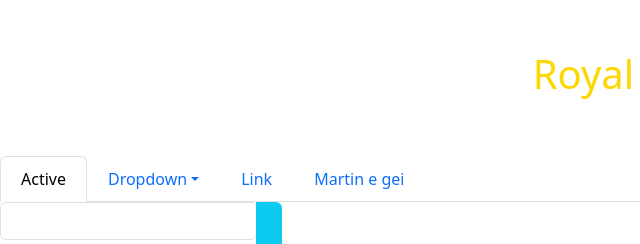
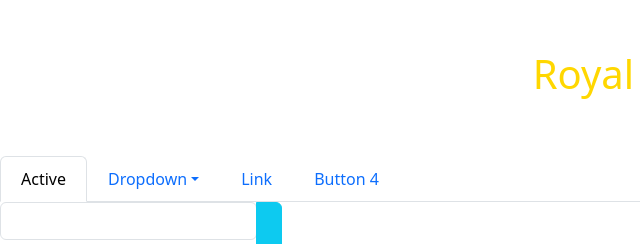
Before and after one commit to Ruhsaku/SAP-Project, a website with bundled scripts: page index.html in a window 1280 px wide. Shown: the top 244 px of the page, 0-640 px from the left. Built offline with nearby package versions, Linux system fonts and the light colour scheme; files whose address does not match are found by name.

Commit message:
Update index.html

```diff
--- a/index.html
+++ b/index.html
@@ -34,7 +34,7 @@
           <a class="nav-link" href="#">Link</a>
         </li>
         <li class="nav-item">
-          <a class="nav-link enabled" aria-disabled="true">Martin e gei</a>
+          <a class="nav-link enabled" aria-disabled="true">Button 4</a>
         </li>
       </ul>
       <!-- search bar -->
```
